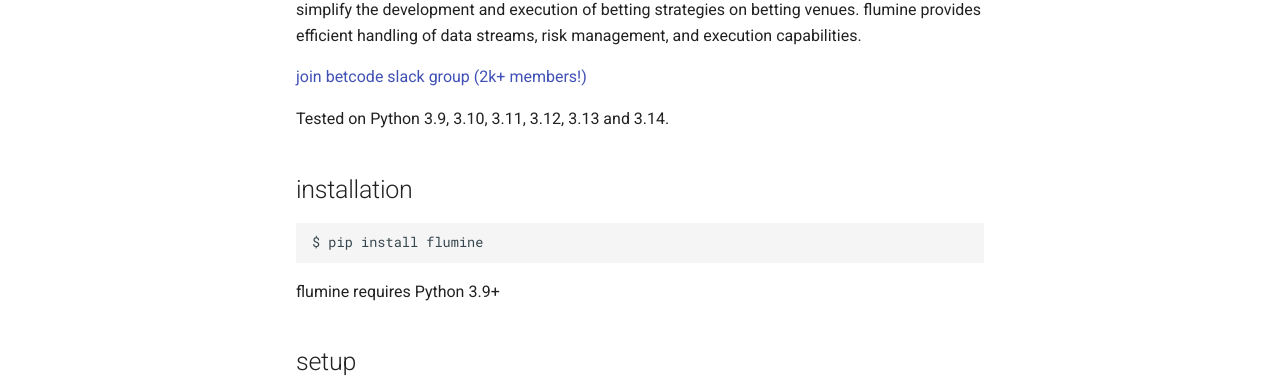
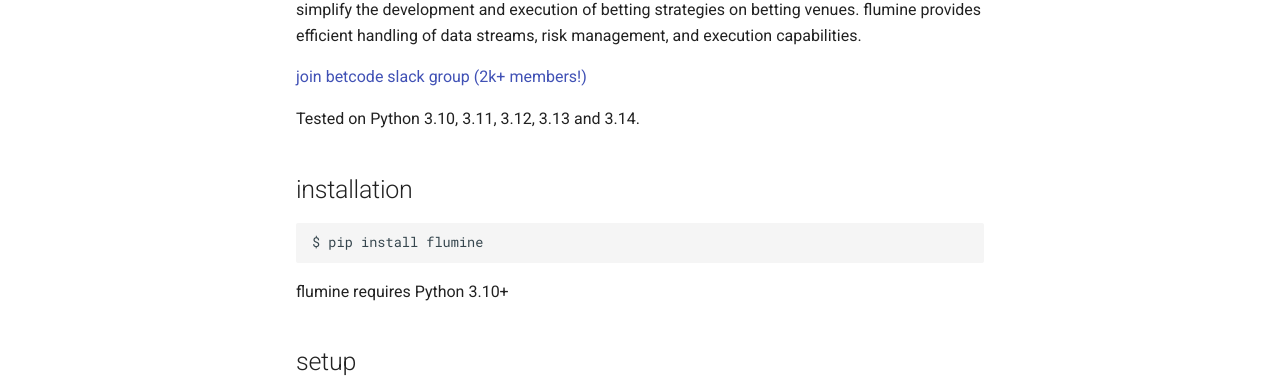
Before and after one commit to betcode-org/flumine, an MkDocs documentation site: the page built from docs/index.md, in a window 1280 px wide and 900 px high. Shown: the part 316-703 px from the top of the window. Built offline with MkDocs 1.6.1 and Material for MkDocs 9.7.7, drawn with Linux system fonts in a browser that asks for light colours; comment, search, counter and statistics services are not loaded.

Commit message:
Drop python 3.9 support (EOL)

````diff
--- a/HISTORY.rst
+++ b/HISTORY.rst
@@ -14,6 +14,7 @@
 
 **Libraries**
 
+- Drop python 3.9 support (EOL)
 - black upgraded to 26.5.1
 
 2.13.11 (2026-05-05)
--- a/docs/index.md
+++ b/docs/index.md
@@ -22,7 +22,7 @@
 
 [join betcode slack group (2k+ members!)](https://join.slack.com/t/betcode-org/shared_invite/zt-2uer9n451-w1QOehxDcG_JXqQfjoMvQA)
 
-Tested on Python 3.9, 3.10, 3.11, 3.12, 3.13 and 3.14.
+Tested on Python 3.10, 3.11, 3.12, 3.13 and 3.14.
 
 ## installation
 
@@ -30,7 +30,7 @@
 $ pip install flumine
 ```
 
-flumine requires Python 3.9+
+flumine requires Python 3.10+
 
 ## setup
 
--- a/pyproject.toml
+++ b/pyproject.toml
@@ -7,14 +7,13 @@
 description = "Betting trading framework"
 readme = "README.md"
 license = {file = "LICENSE"}
-requires-python = ">=3.9"
+requires-python = ">=3.10"
 authors = [
     { name = "Liam Pauling", email = "a@unknown.com" },
 ]
 classifiers = [
     "License :: OSI Approved :: MIT License",
     "Operating System :: OS Independent",
-    "Programming Language :: Python :: 3.9",
     "Programming Language :: Python :: 3.10",
     "Programming Language :: Python :: 3.11",
     "Programming Language :: Python :: 3.12",
````
Also changed, not shown: README.md (+2 -2 lines), 1 other file.
